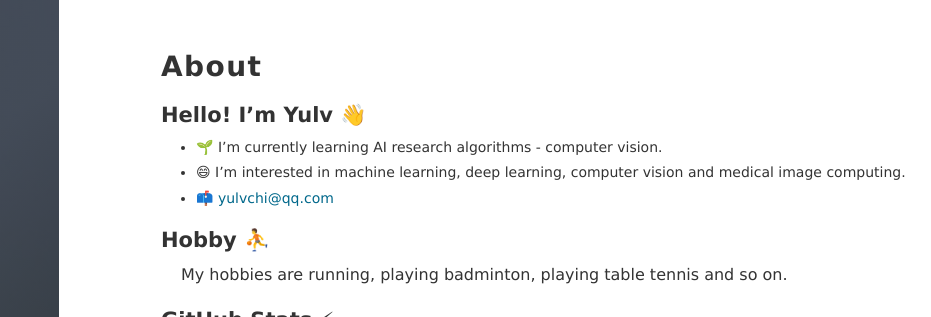
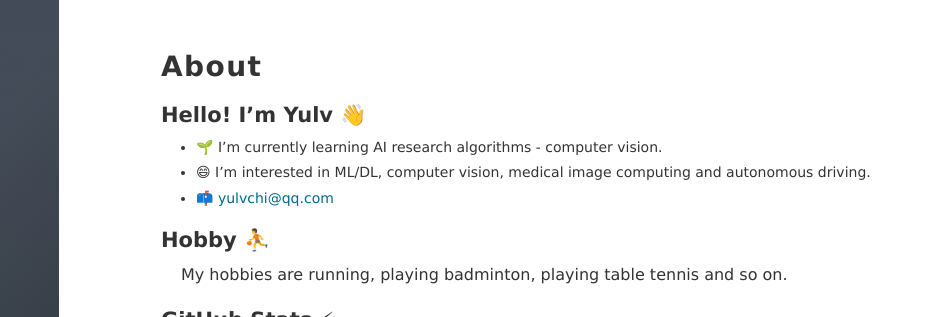
Before and after one commit to Yulv-git/Yulv-git.github.io, a Jekyll site: the page built from about.md, in a window 1280 px wide and 1326 px high, cut to the strip 0-317 px from the top of the window. Shown: the whole strip, without its empty margins (223-1154 px from the left). Built offline with Jekyll 4.4.1, drawn with Linux system fonts in a browser that asks for light colours; nearby versions of some CDN libraries; comment, search, counter and statistics services are not loaded.

Commit message:
Update interests.

```diff
--- a/about.md
+++ b/about.md
@@ -6,7 +6,7 @@ title: About
 ## Hello! I'm Yulv 👋
 
 - 🌱 I'm currently learning AI research algorithms - computer vision.
-- 😄 I'm interested in machine learning, deep learning, computer vision and medical image computing.
+- 😄 I'm interested in ML/DL, computer vision, medical image computing and autonomous driving.
 - 📫 <a href="mailto:yulvchi@qq.com" target="_blank">yulvchi@qq.com</a>
 
 ## Hobby ⛹
```
Also changed, not shown: _posts/2022-05-01-Hello-World.md (+1 -1 lines), Readme.md.
